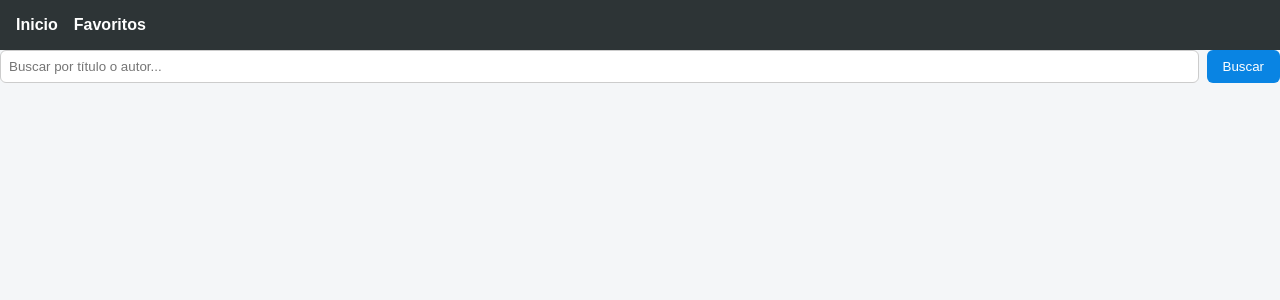
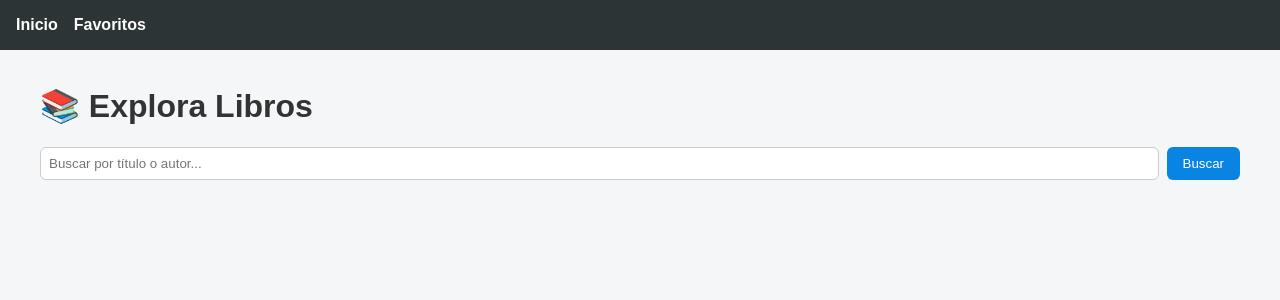
Before and after one commit to Patogol35/book-finder, a React (Vite) app: page / in a window 1280 px wide. Shown: the top 300 px of the page. Built offline with nearby package versions, Linux system fonts and the light colour scheme.

Commit message:
Update Home.jsx

```diff
--- a/src/pages/Home.jsx
+++ b/src/pages/Home.jsx
@@ -12,9 +12,10 @@ export default function Home() {
   };
 
   return (
-    <div className="p-6">
+    <div className="container">
+      <h1>📚 Explora Libros</h1>
       <SearchBar onSearch={handleSearch} />
-      <div className="grid grid-cols-2 md:grid-cols-4 gap-4">
+      <div className="books-grid">
         {books.map(book => (
           <BookCard key={book.id} book={book} />
         ))}
```
